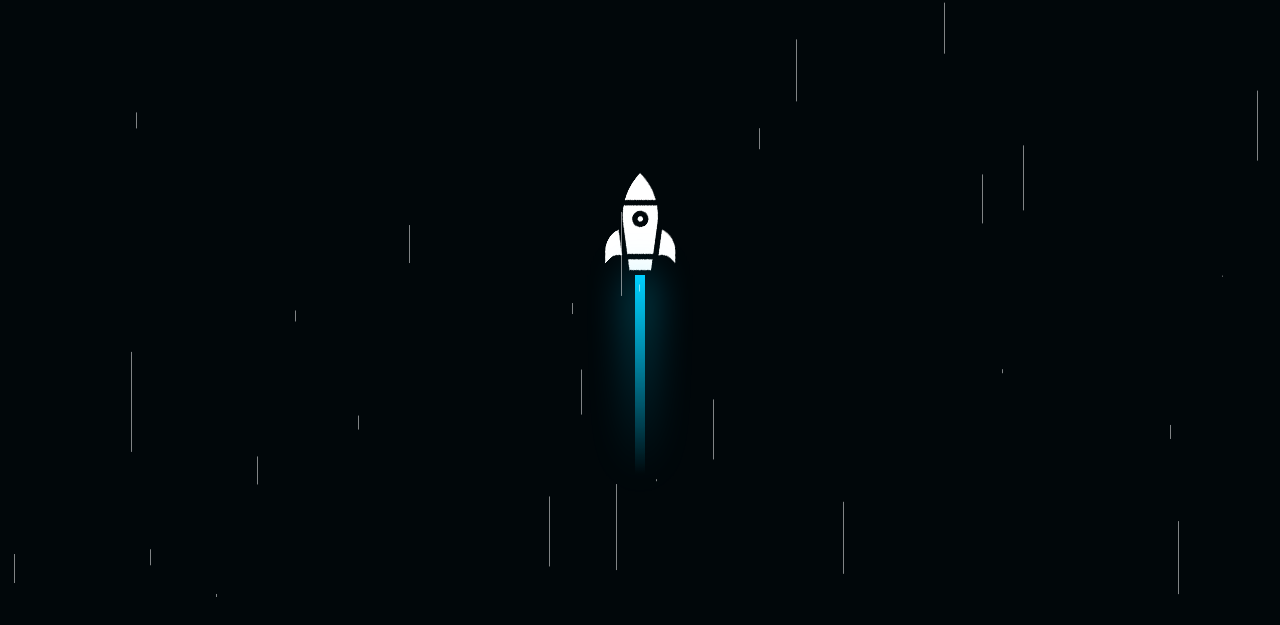
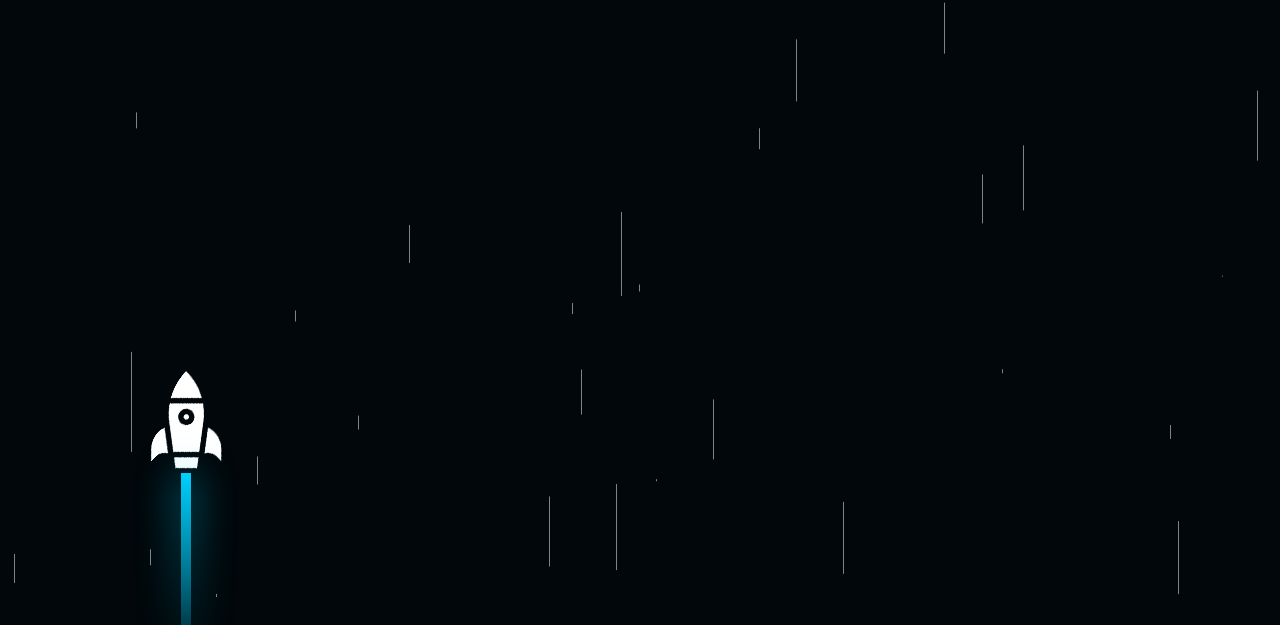
Before and after one commit to Gsousacod/rocket, a plain HTML site: page index.html in a window 1280 px wide. Shown: the part 175-800 px from the top of the page. Drawn offline with Linux system fonts and the light colour scheme.

Commit message:
Enviando

```diff
--- a/src/css/style.css
+++ b/src/css/style.css
@@ -10,8 +10,7 @@
     background: #01070a;
     overflow: hidden;
     display: flex;
-    justify-content: center;
-    align-items: center;
+
 }
 .scene i{
     position: absolute;
@@ -20,7 +19,10 @@
     animation: animateStar linear infinite;
 }
 .scene .rocket{
-    position: relative;
+    bottom: 150px;
+    left: 150px;
+    transform: rotate(15deg);
+    position: absolute;
     animation: animate 0.2s ease infinite;
 }
 @keyframes animateStar{
@@ -41,6 +43,7 @@
 }
 
 .scene .rocket::before{
+    transform: rotate(60deg);
     content: "";
     position: absolute;
     bottom: -200px;
@@ -51,6 +54,7 @@
     background: linear-gradient(#00d0ff,transparent);
 }
 .scene .rocket::after{
+    transform: rotate(60deg);
     content: "";
     position: absolute;
     bottom: -200px;
```
